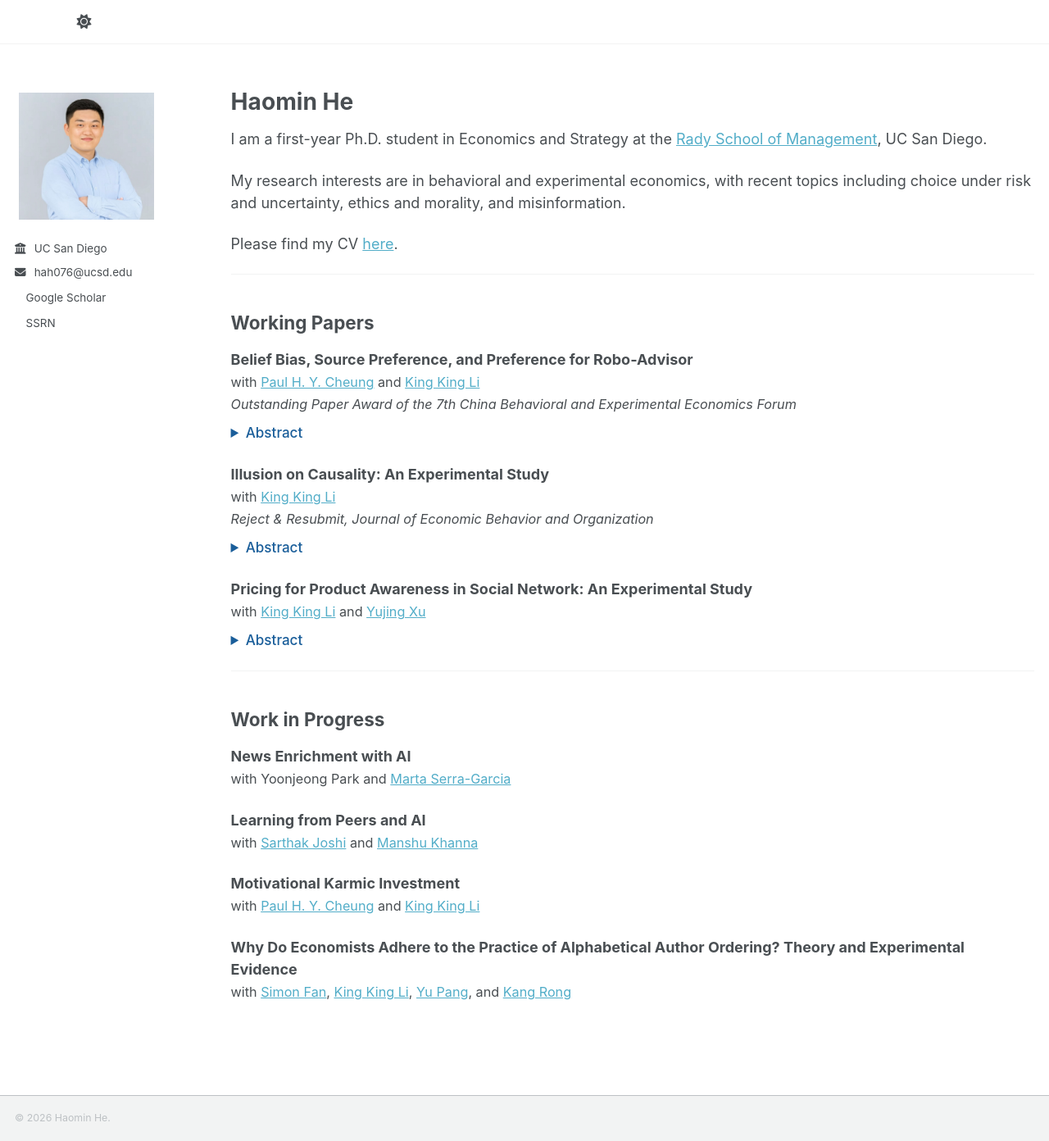
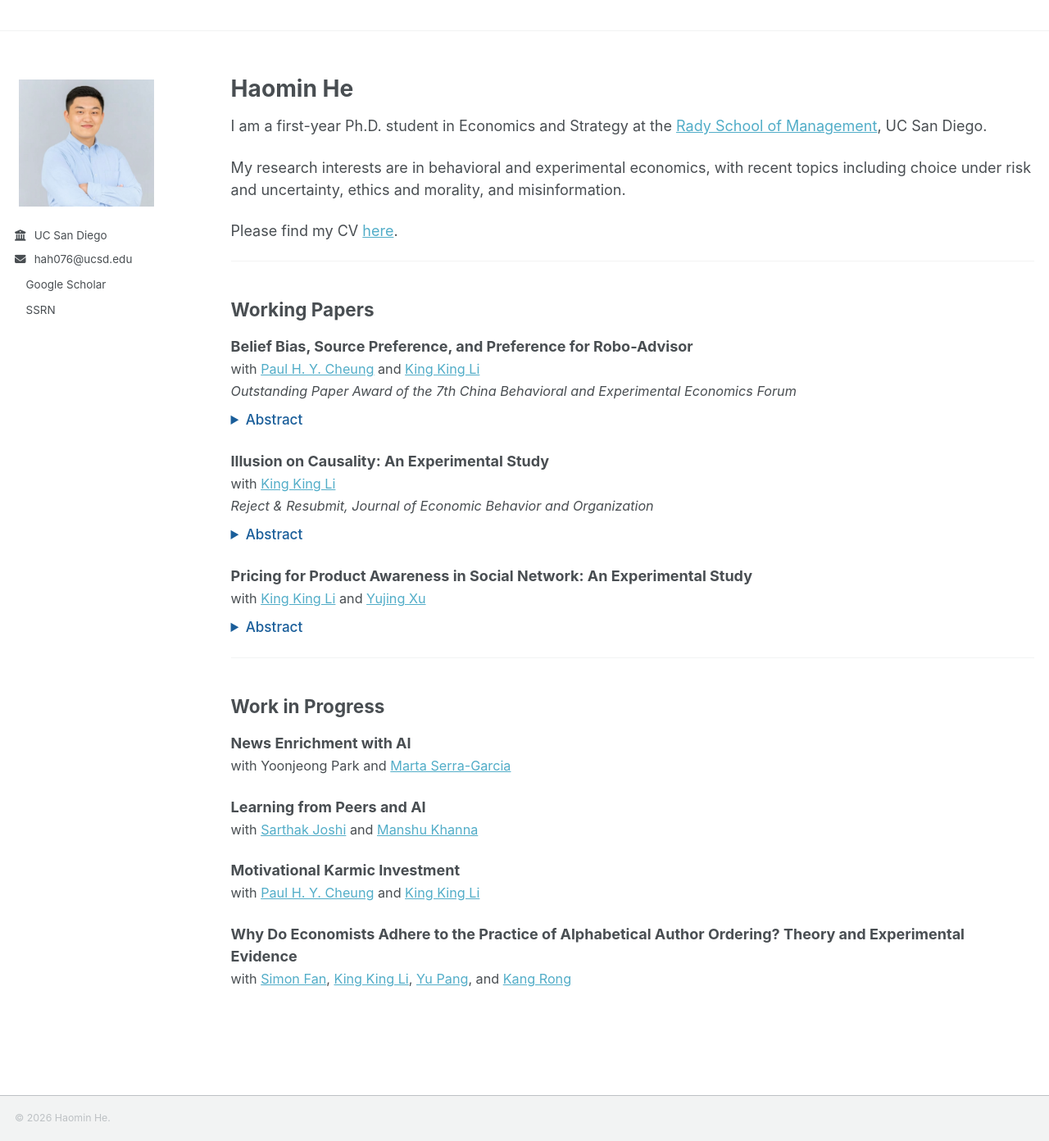
Before and after one commit to haomin-he/haomin-he.github.io, a Jekyll site: the page built from _pages/about.md, in a window 1280 px wide and 1392 px high. Shown: the whole window at 82% size. Built offline with Jekyll 4.4.1, drawn with Linux system fonts in a browser that asks for light colours; a script bundle is joined from its source files by our own code; a style sheet for code colours, icons or effects is not loaded.

Commit message:
Update main.scss

```diff
--- a/assets/css/main.scss
+++ b/assets/css/main.scss
@@ -36,3 +36,10 @@
     "layout/archive",
     "layout/sidebar"
 ;
+
+#theme-toggle,
+#dark-mode-toggle,
+.theme-toggle,
+.dark-mode-toggle {
+    display: none !important;
+}
```
